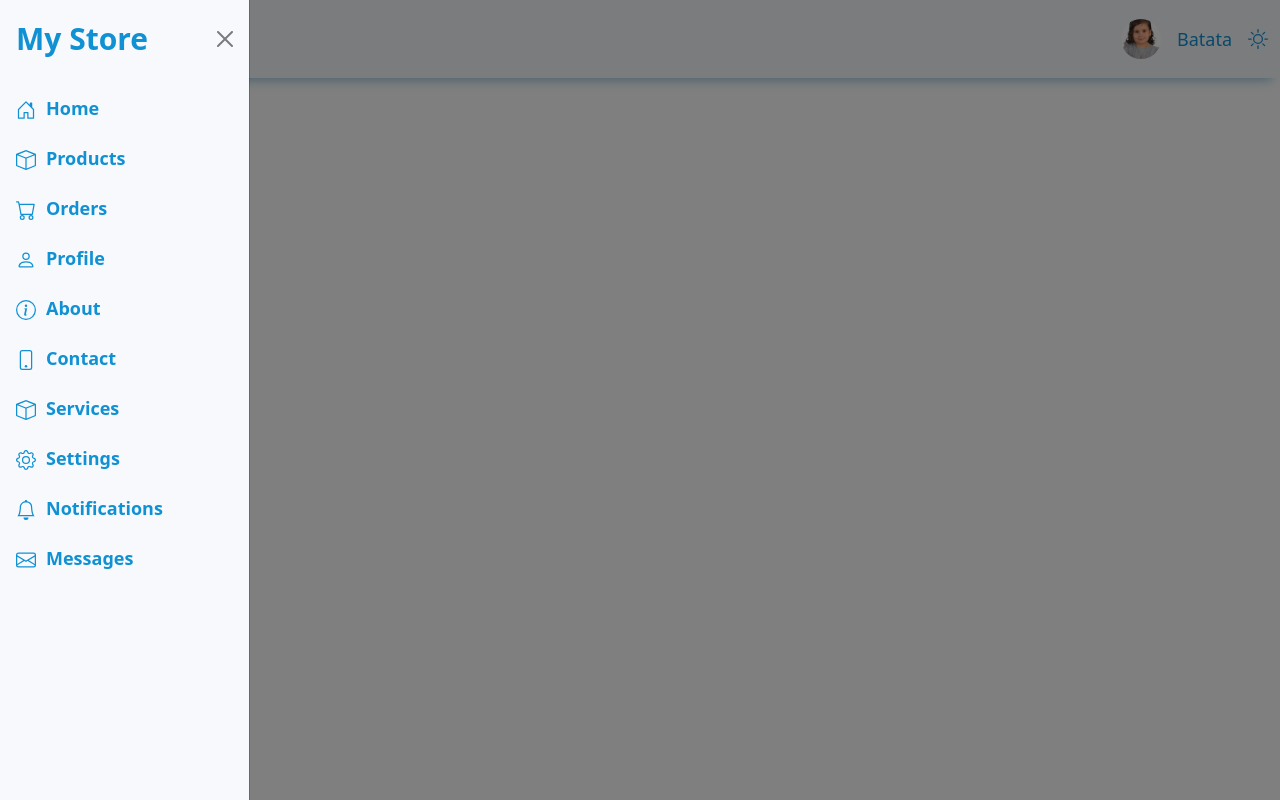
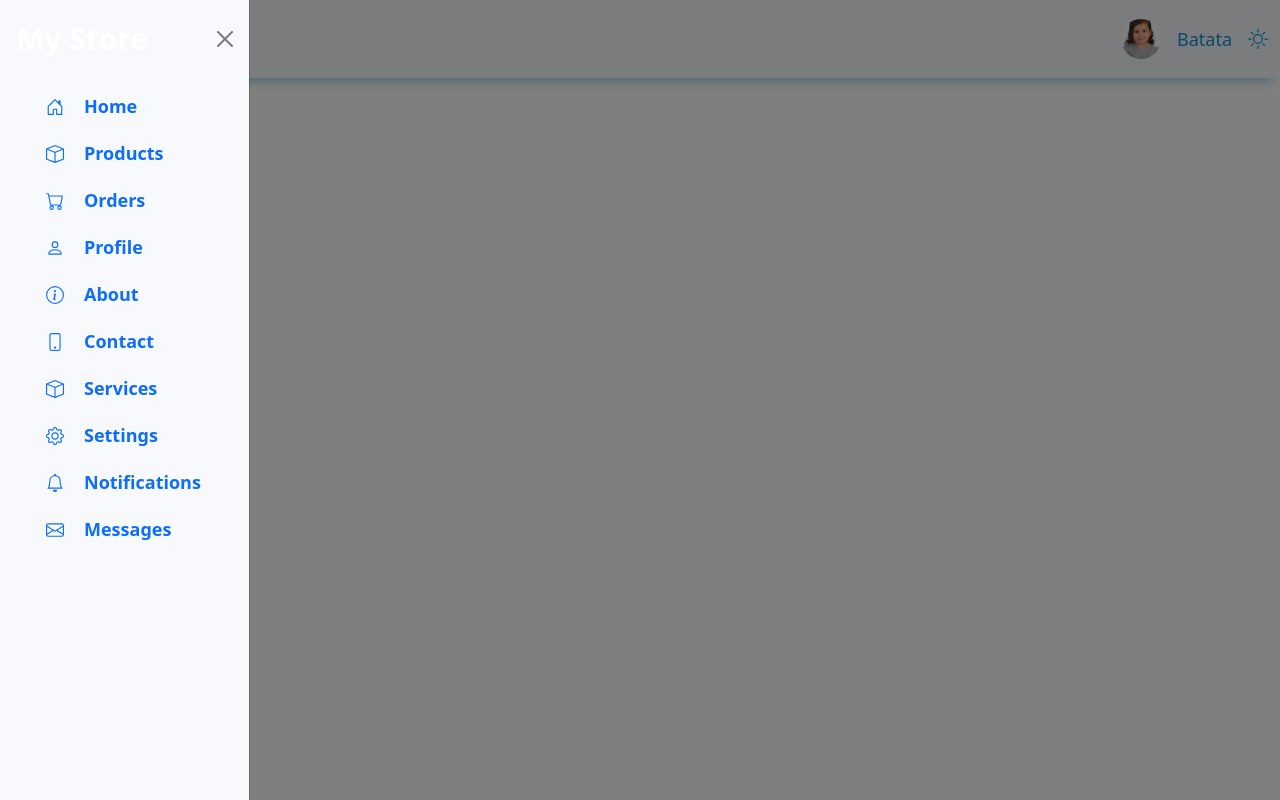
Before and after one commit to nermeenelmasry286/DashboardWithReact.js, a React (Vite) app: page / in a window 1280 px wide. Both pictures are taken after a click on the button 44 px from the left and 42 px from the top of the page. Built offline with nearby package versions, Linux system fonts and the light colour scheme.

Commit message:
delete styled-component for header and add css file

```diff
--- a/src/Custom/HeaderLink.jsx
+++ /dev/null
@@ -1,41 +0,0 @@
-import styled from 'styled-components';
-import { NavLink } from 'react-router-dom';
-// Styled Components
-export const NavLinks = styled.div`
-  display: flex;
-  flex-direction: column;
-  gap: 20px;
-`;
-
-export const NavLinkStyled = styled(NavLink)`
-  display: flex;
-  align-items: center;
-  color: #1091d3;
-  font-size: 18px;
-  font-weight: 600;
-  text-decoration: none;
-  &:hover {
-    color: #0056b3;
-  }
-`;
-
-export const NavIcon = styled.div`
-  margin-right: 10px;
-  font-size: 20px;
-`;
-
-export const UserPhoto = styled.img`
-  width: 40px;
-  height: 40px;
-  border-radius: 50%;
-  object-fit: cover;
-`;
-
-export const DarkModeToggle = styled.div`
-  display: flex;
-  gap: 5px;
-  cursor: pointer;
-  color: #1091d3;
-  font-size: 20px;
-  align-items: center;
-`;
--- a/src/components/Header.jsx
+++ b/src/components/Header.jsx
@@ -2,9 +2,9 @@ import React, { useState, useEffect } from 'react';
 import Offcanvas from 'react-bootstrap/Offcanvas';
 import Navbar from 'react-bootstrap/Navbar';
 import Container from 'react-bootstrap/Container';
-
-import { NavLinkStyled, NavIcon, UserPhoto, DarkModeToggle, NavLinks } from '../Custom/HeaderLink';
 import { BsHouseDoor, BsBox, BsPerson, BsCart, BsInfoCircle, BsPhone, BsGear, BsBell, BsEnvelope, BsSun, BsMoon } from 'react-icons/bs';
+import styles from '../styles/Header.module.css';
+import { Link } from 'react-router-dom';
 
 export function Header() {
   const [show, setShow] = useState(false);
@@ -13,7 +13,6 @@ export function Header() {
   const handleShow = () => setShow(true);
   const handleClose = () => setShow(false);
 
-  // On page load, get the saved theme from localStorage
   useEffect(() => {
     const savedTheme = localStorage.getItem('theme');
     if (savedTheme) {
@@ -21,7 +20,6 @@ export function Header() {
     }
   }, []);
 
-  // Toggle dark/light mode
   const toggleDarkMode = () => {
     setDark((prev) => {
       const newTheme = !prev;
@@ -32,128 +30,79 @@ export function Header() {
 
   return (
     <>
-      <Navbar
-        fixed="top"
-        expand={false}
-        style={{
-          backgroundColor: dark ? '#343a40' : '#f8f9fd',
-          boxShadow: dark ? 'rgba(0, 0, 0, 0.88) 0px 10px 10px -8px' : 'rgba(133, 189, 215, 0.88) 0px 10px 10px -8px',
-        }}
-      >
+      <Navbar fixed="top" expand={false} className={`${dark ? styles.navbarDark : styles.navbarLight}`}>
         <Container fluid className="d-flex justify-content-between align-items-center">
-
           <Navbar.Brand
             href="#"
-            style={{
-              color: dark ? '#ffffff' : '#1091d3',
-              fontSize: '30px',
-              fontWeight: '900',
-              marginLeft: '10px',
-            }}
-          >
-
-          <Navbar.Toggle
-            aria-controls="offcanvasNavbar"
-            style={{
-              color: dark ? '#ffffff' : '#1091d3',
-              fontSize: '15px',
-              marginLeft: '0',
-              marginRight:'20px',
-              padding: '10px',
-            }}
-            onClick={handleShow}
-          />
-
-
+            className={`${dark ? styles.navbarBrandDark : styles.navbarBrandLight}`}>
+            <Navbar.Toggle
+              aria-controls="offcanvasNavbar"
+              className={`${dark ? styles.toggleDark : styles.toggleLight}`}
+              onClick={handleShow}
+            />
             My Store
           </Navbar.Brand>
 
-
           <div className="d-flex align-items-center gap-3">
-            <UserPhoto src="/images/1.jpeg" alt="User" />
-            <div style={{ color: dark ? '#ffffff' : '#1091d3', fontSize: '18px' }}>Batata</div>
-            <DarkModeToggle onClick={toggleDarkMode}>
-              <BsSun style={{ fontSize: '20px', display: dark ? 'none' : 'block' }} />
+            <img src="/images/1.jpeg" alt="User" className={styles.userPhoto} />
+            <div className={`${dark ? styles.textDark : styles.textLight}`}>Batata</div>
+            <div onClick={toggleDarkMode} className={styles.darkModeToggle}>
+              <BsSun style={{ fontSize: '20px', color:'#1091d3',display: dark ? 'none' : 'block' }} />
               <BsMoon style={{ fontSize: '20px', display: dark ? 'block' : 'none' }} />
-            </DarkModeToggle>
+            </div>
           </div>
         </Container>
       </Navbar>
 
-      {/* Offcanvas */}
       <Offcanvas
         show={show}
         onHide={handleClose}
         id="offcanvasNavbar"
         aria-labelledby="offcanvasNavbarLabel"
         placement="start"
-        style={{ width: '250px', backgroundColor: dark ? '#343a40' : '#f8f9fd' }}
+        className={`${dark ? styles.offcanvasDark : styles.offcanvasLight}`}
       >
         <Offcanvas.Header closeButton>
           <Offcanvas.Title
             id="offcanvasNavbarLabel"
-            style={{
-              color: dark ? '#ffffff' : '#1091d3',
-              fontSize: '30px',
-              fontWeight: '900',
-            }}
+            className={`${dark ? styles.offcanvasTitleDark : styles.offcanvasTitleLight}`}
           >
             My Store
           </Offcanvas.Title>
         </Offcanvas.Header>
         <Offcanvas.Body>
-          <NavLinks>
-            <NavLinkStyled to="/" style={{ color: dark ? '#ffffff' : '#1091d3' }}>
-              <NavIcon>
-                <BsHouseDoor />
-              </NavIcon> Home
-            </NavLinkStyled>
-            <NavLinkStyled to="/Products" style={{ color: dark ? '#ffffff' : '#1091d3' }}>
-              <NavIcon>
-                <BsBox />
-              </NavIcon> Products
-            </NavLinkStyled>
-            <NavLinkStyled to="/Orders" style={{ color: dark ? '#ffffff' : '#1091d3' }}>
-              <NavIcon>
-                <BsCart />
-              </NavIcon> Orders
-            </NavLinkStyled>
-            <NavLinkStyled to="/Profile" style={{ color: dark ? '#ffffff' : '#1091d3' }}>
-              <NavIcon>
-                <BsPerson />
-              </NavIcon> Profile
-            </NavLinkStyled>
-            <NavLinkStyled to="/About" style={{ color: dark ? '#ffffff' : '#1091d3' }}>
-              <NavIcon>
-                <BsInfoCircle />
-              </NavIcon> About
-            </NavLinkStyled>
-            <NavLinkStyled to="/Contact" style={{ color: dark ? '#ffffff' : '#1091d3' }}>
-              <NavIcon>
-                <BsPhone />
-              </NavIcon> Contact
-            </NavLinkStyled>
-            <NavLinkStyled to="/Services" style={{ color: dark ? '#ffffff' : '#1091d3' }}>
-              <NavIcon>
-                <BsBox />
-              </NavIcon> Services
-            </NavLinkStyled>
-            <NavLinkStyled to="/Settings" style={{ color: dark ? '#ffffff' : '#1091d3' }}>
-              <NavIcon>
-                <BsGear />
-              </NavIcon> Settings
-            </NavLinkStyled>
-            <NavLinkStyled to="/Notifications" style={{ color: dark ? '#ffffff' : '#1091d3' }}>
-              <NavIcon>
-                <BsBell />
-              </NavIcon> Notifications
-            </NavLinkStyled>
-            <NavLinkStyled to="/Messages" style={{ color: dark ? '#ffffff' : '#1091d3' }}>
-              <NavIcon>
-                <BsEnvelope />
-              </NavIcon> Messages
-            </NavLinkStyled>
-          </NavLinks>
+          <div className={`${dark ? styles.navLinksDark : styles.navLinksLight}`}>
+            <Link to="/" className={`${styles.navLink}`}>
+              <BsHouseDoor /> Home
+            </Link>
+            <Link to="/products" className={`${styles.navLink}`}>
+              <BsBox /> Products
+            </Link>
+            <Link to="/orders" className={`${styles.navLink}`}>
+              <BsCart /> Orders
+            </Link>
+            <Link to="/profile" className={`${styles.navLink}`}>
+              <BsPerson /> Profile
+            </Link>
+            <Link to="/about" className={`${styles.navLink}`}>
+              <BsInfoCircle /> About
+            </Link>
+            <Link to="/contact" className={`${styles.navLink}`}>
+              <BsPhone /> Contact
+            </Link>
+            <Link to="/services" className={`${styles.navLink}`}>
+              <BsBox /> Services
+            </Link>
+            <Link to="/settings" className={`${styles.navLink}`}>
+              <BsGear /> Settings
+            </Link>
+            <Link to="/notifications" className={`${styles.navLink}`}>
+              <BsBell /> Notifications
+            </Link>
+            <Link to="/messages" className={`${styles.navLink}`}>
+              <BsEnvelope /> Messages
+            </Link>
+          </div>
         </Offcanvas.Body>
       </Offcanvas>
     </>
--- /dev/null
+++ b/src/styles/Header.module.css
@@ -0,0 +1,106 @@
+.navbarDark {
+    background-color: #343a40;
+    box-shadow: rgba(0, 0, 0, 0.88) 0px 10px 10px -8px;
+  }
+
+  .navbarLight {
+    background-color: #f8f9fd;
+    box-shadow: rgba(133, 189, 215, 0.88) 0px 10px 10px -8px;
+  }
+
+  .navbarBrandDark {
+    color: #ffffff;
+    font-size: 30px;
+    font-weight: 900;
+    margin-left: 10px;
+  }
+
+  .navbarBrandLight {
+    color: #1091d3;
+    font-size: 30px;
+    font-weight: 900;
+    margin-left: 10px;
+  }
+
+  .toggleDark {
+    color: #ffffff;
+    font-size: 15px;
+    margin-left: 0;
+    margin-right: 20px;
+    padding: 10px;
+  }
+
+  .toggleLight {
+    color: #1091d3;
+    font-size: 15px;
+    margin-left: 0;
+    margin-right: 20px;
+    padding: 10px;
+  }
+
+  .userPhoto {
+    width: 40px;
+    height: 40px;
+    border-radius: 50%;
+    object-fit: cover;
+  }
+
+  .textDark {
+    color: #ffffff;
+    font-size: 18px;
+  }
+
+  .textLight {
+    color: #1091d3;
+    font-size: 18px;
+  }
+
+  .darkModeToggle {
+    display: flex;
+    gap: 5px;
+    cursor: pointer;
+    color: #ffffff;
+    font-size: 20px;
+    align-items: center;
+  }
+
+  .offcanvasDark {
+    background-color: #343a40;
+    width:250px !important;
+  }
+
+  .offcanvasLight {
+    background-color: #f8f9fd;
+    width:250px !important;
+  }
+
+  .offcanvasTitleDark {
+    color: #ffffff;
+    font-size: 30px;
+    font-weight: 900;
+  }
+
+  .offcanvasTitleLight {
+    color: #ffffff;
+    font-size: 30px;
+    font-weight: 900;
+  }
+
+  .navLinksDark {
+    color: #ffffff !important;
+  }
+
+  .navLinksLight {
+    color: #f0f0f0 !important;
+  }
+
+  .navLink {
+    display: flex;
+    align-items: center;
+    font-size: 18px;
+    font-weight: 600;
+    margin-left: 30px;
+    margin-bottom: 20px;
+    text-decoration: none;
+    gap: 20px;
+  }
```
